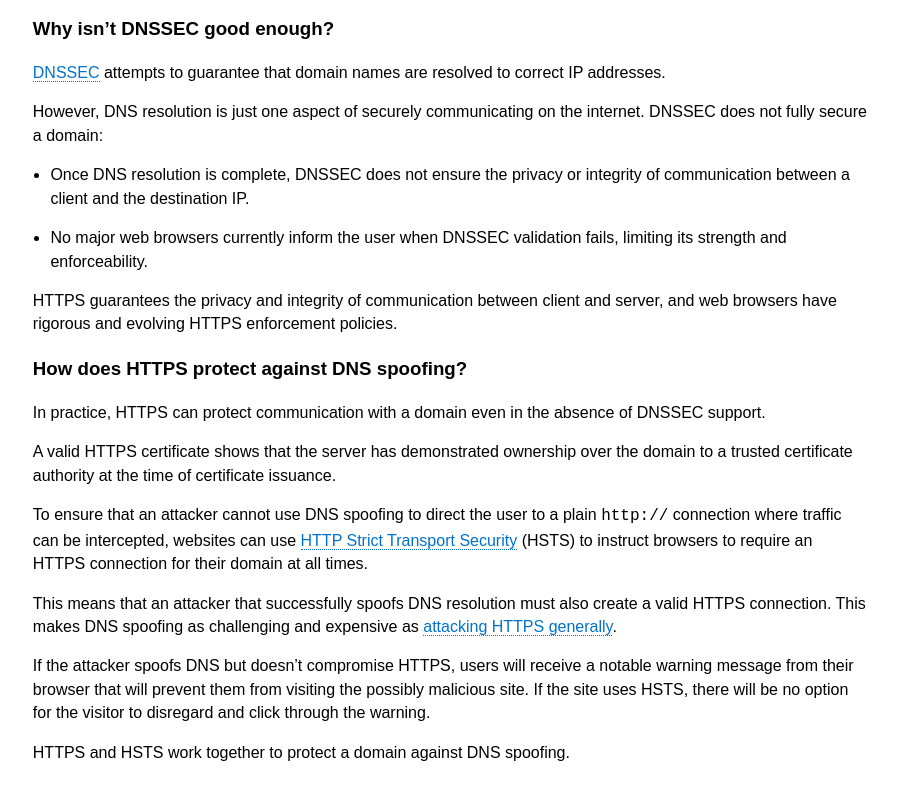
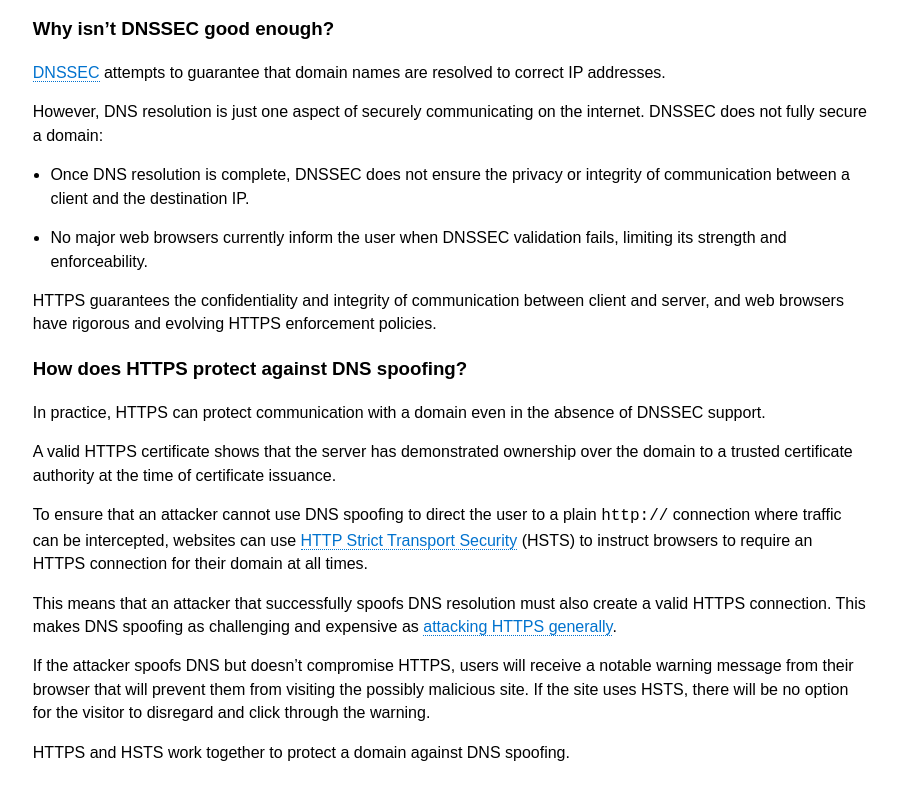
Before and after one commit to GSA/https, a Jekyll site: the page built from pages/faq.md, in a window 1280 px wide and 900 px high, scrolled down 1542 px. Shown: the top 800 px of the window, without its empty margins (352-1250 px from the left). Built offline with Jekyll 4.4.1, drawn with Linux system fonts in a browser that asks for light colours; Markdown is read by kramdown in place of the engine named in the settings; some of the changed text lies outside the part shown.

Commit message:
s/privacy/confidentiality/
In each case I saw privacy used, I think confidentiality is more accurate. Given the level of technical discussion in this FAQ, I think it's more appropriate to use the proper terminology.

```diff
--- a/pages/faq.md
+++ b/pages/faq.md
@@ -8,7 +8,7 @@
 
 When properly configured, an HTTPS connection guarantees three things:
 
-* **Privacy.** The visitor's connection is encrypted, obscuring URLs, cookies, and other sensitive metadata.
+* **Confidentiality.** The visitor's connection is encrypted, obscuring URLs, cookies, and other sensitive metadata.
 * **Authentication.** The visitor is talking to the "real" website, and not to an impersonator or through a "man-in-the-middle".
 * **Integrity.** The data sent between the visitor and the website has not been tampered with or modified.
 
@@ -56,7 +56,7 @@
 
 * No major web browsers currently inform the user when DNSSEC validation fails, limiting its strength and enforceability.
 
-HTTPS guarantees the privacy and integrity of communication between client and server, and web browsers have rigorous and evolving HTTPS enforcement policies.
+HTTPS guarantees the confidentiality and integrity of communication between client and server, and web browsers have rigorous and evolving HTTPS enforcement policies.
 
 ### How does HTTPS protect against DNS spoofing?
 
```
